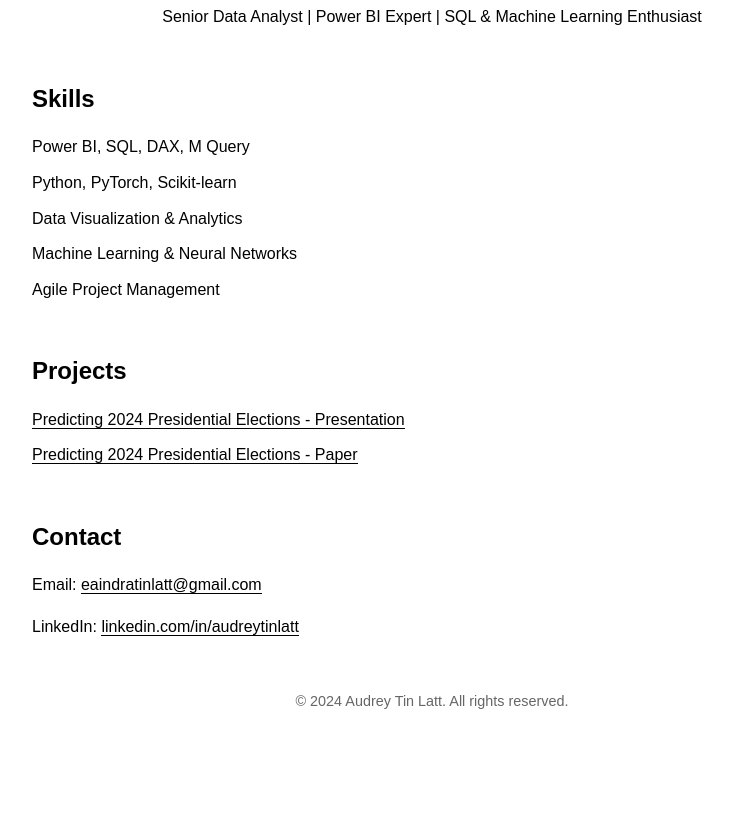
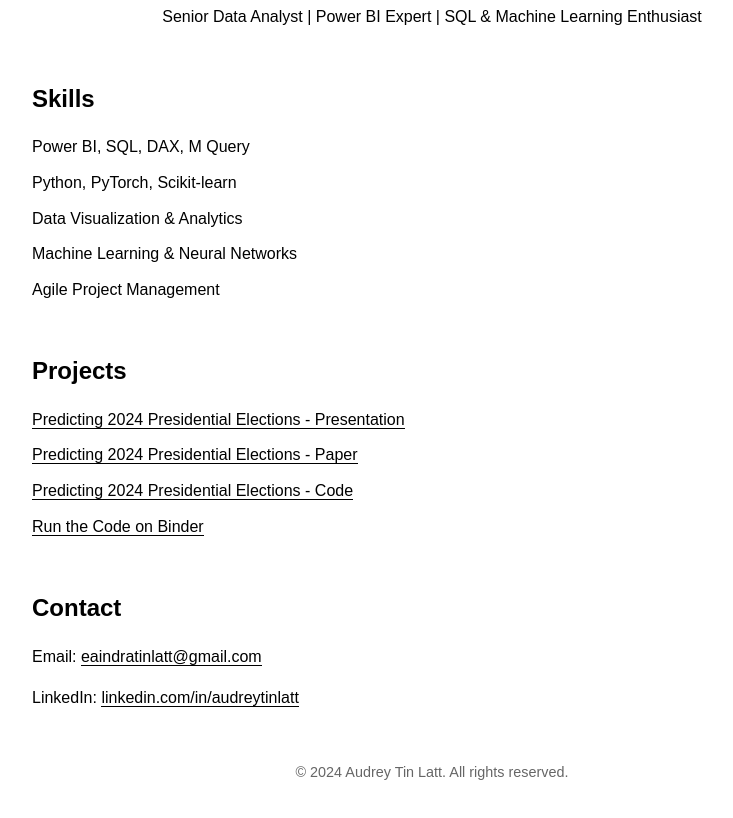
Before and after one commit to audreytinlatt/audreytinlatt.github.io, a plain HTML site: page index.html in a window 1280 px wide. Shown: the part 280-1098 px from the top of the page, without its empty margins (208-941 px from the left). Before the commit the page ends 1027 px from the top, so only its background shows below. Drawn offline with Linux system fonts and the light colour scheme.

Commit message:
Update index.html

```diff
--- a/index.html
+++ b/index.html
@@ -85,8 +85,11 @@
     <ul>
         <li><a href="projects/AudreyTinLatt_FinalProjectPresentation.pdf" target="_blank">Predicting 2024 Presidential Elections - Presentation</a></li>
         <li><a href="projects/AudreyTinLatt_CS613_FinalPaper.pdf" target="_blank">Predicting 2024 Presidential Elections - Paper</a></li>
+        <li><a href="projects/AudreyTinLatt_FinalProject.ipynb" target="_blank">Predicting 2024 Presidential Elections - Code</a></li>
+        <li><a href="https://mybinder.org/v2/gh/audreytinlatt/audreytinlatt.github.io/HEAD?filepath=projects/AudreyTinLatt_FinalProject.ipynb" target="_blank">Run the Code on Binder</a></li>
     </ul>
 </section>
+
 
         <section class="contact">
             <h2>Contact</h2>
```
Lines whose indentation alone changed are shown as unchanged.
